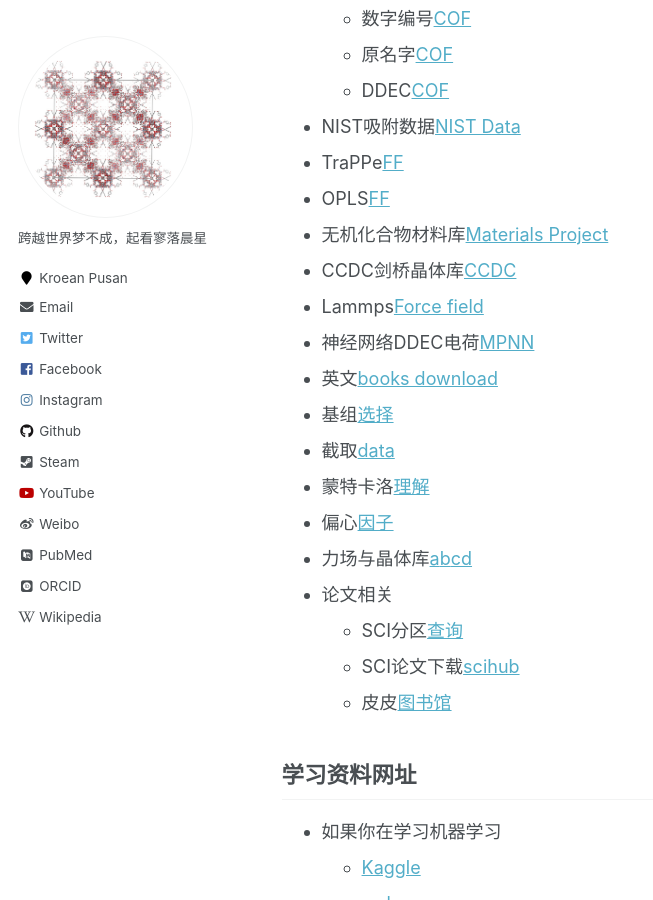
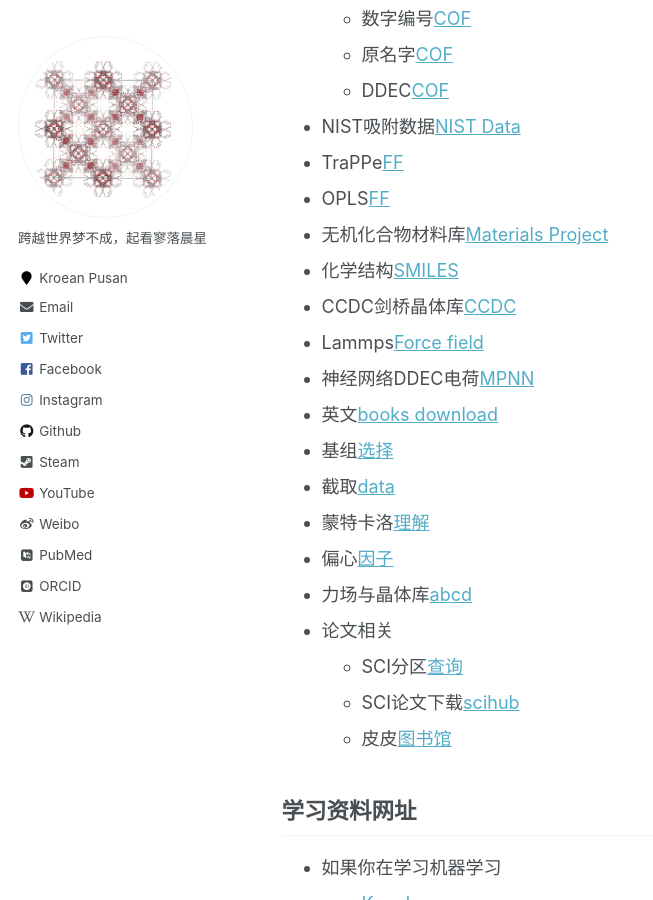
Before and after one commit to sxm13/ZGBshenxiaomoCV.github.io, a Jekyll site: the page built from _pages/markdown.md, in a window 1280 px wide and 900 px high, scrolled down 2403 px. Shown: the whole window, without its empty margins (0-653 px from the left). Built offline with Jekyll 4.4.1, drawn with Linux system fonts in a browser that asks for light colours; some web fonts are replaced.

Commit message:
Update markdown.md

```diff
--- a/_pages/markdown.md
+++ b/_pages/markdown.md
@@ -76,6 +76,7 @@ redirect_from:
 * TraPPe[FF](http://trappe.oit.umn.edu/ "TRAPPE FF")
 * OPLS[FF](http://zarbi.chem.yale.edu/ligpargen/ "OPLA")
 * 无机化合物材料库[Materials Project](https://materialsproject.org/ "Materials project")
+* 化学结构[SMILES](http://www.chemexper.com/ “chem")
 * CCDC剑桥晶体库[CCDC](https://www.ccdc.cam.ac.uk/ "CCDC")
 * Lammps[Force field](https://openkim.org/ "KimFF")
 * 神经网络DDEC电荷[MPNN](https://github.com/SimonEnsemble/mpn_charges "MPNN")
```
